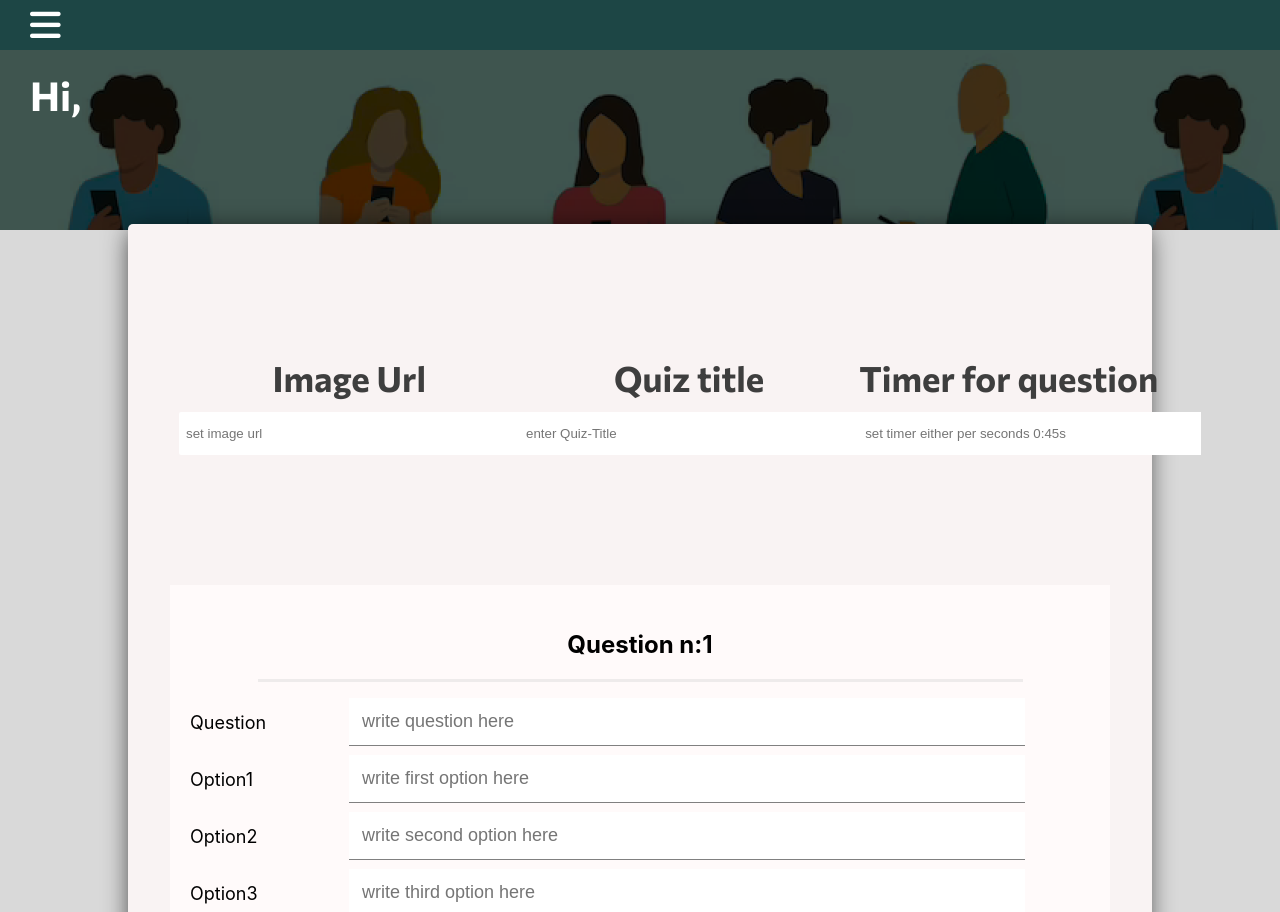
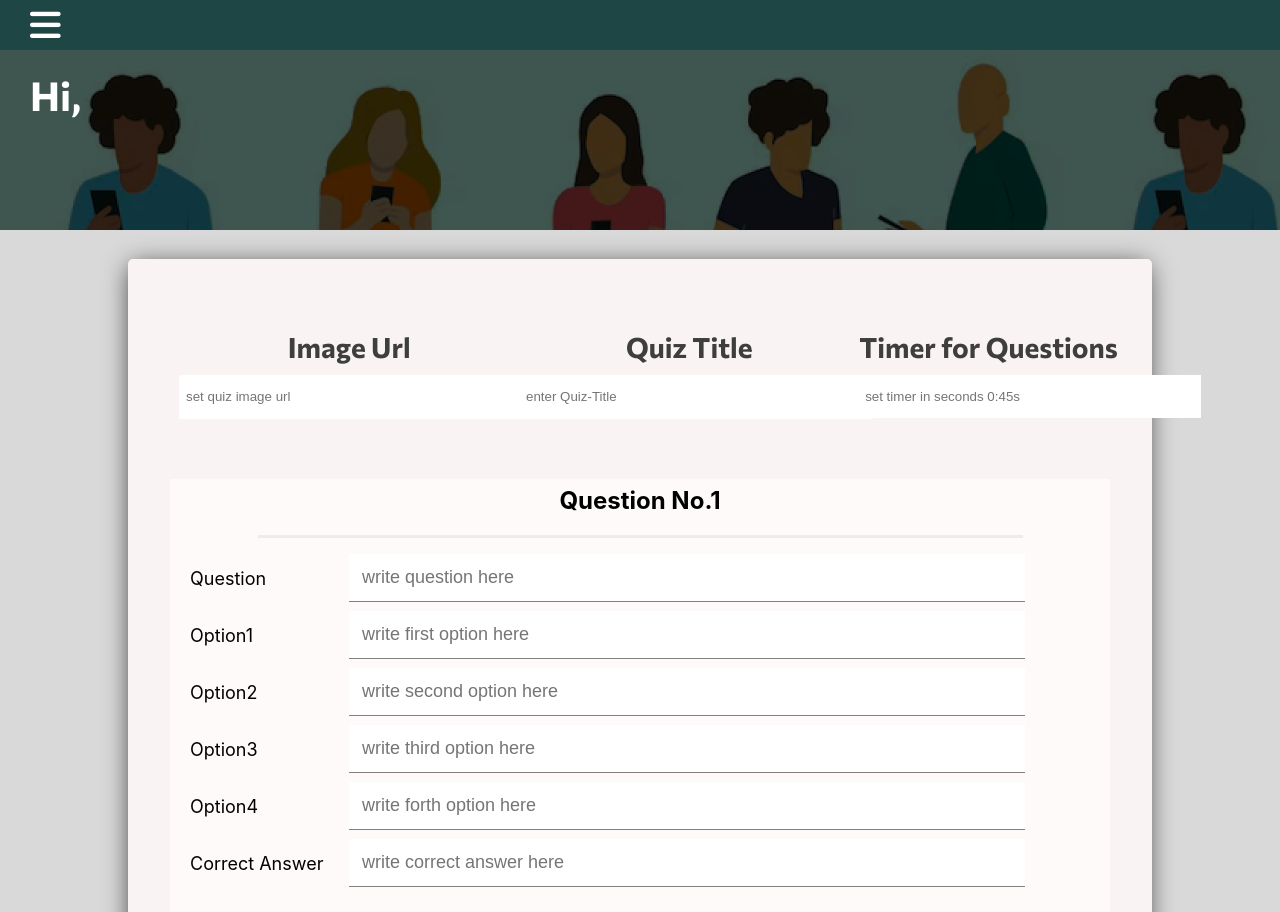
Before and after one commit to clint360/brain-buster-frontend, a React (Create React App) app: page /admin/quizzes in a window 1280 px wide. Shown: the top 912 px of the page. Built offline with nearby package versions, Linux system fonts and the light colour scheme.

Commit message:
Modify the quiz page

```diff
--- a/src/api/auth.js
+++ b/src/api/auth.js
@@ -15,3 +15,7 @@ export function getCurrentUser() {
 export function updateUser(userUpdate) {
   return httpClient.put(`user/${userUpdate.id}`, userUpdate);
 }
+
+export function setQuiz(quiz) {
+  return httpClient.post('quiz/addQuiz', quiz);
+}
--- a/src/view/pages/admin/quizzes/AdminQuizzes.css
+++ b/src/view/pages/admin/quizzes/AdminQuizzes.css
@@ -33,7 +33,7 @@
 }
 
 .quiz__setterContianer1 {
-  height: 350px;
+  height: 220px;
   width: 90%;
   display: flex;
   align-items: center;
@@ -44,12 +44,12 @@
 .quiz__tittle {
   width: 400px;
   text-align: center;
- /*  background-color: aquamarine; */
+  /*  background-color: aquamarine; */
 }
 
 .quiz__tittle h2 {
   font-family: 'Commissioner';
-  font-size: 35px;
+  font-size: 28px;
   font-weight: 700;
   line-height: 10px;
   letter-spacing: 0px;
@@ -61,19 +61,19 @@
   height: 30px;
   padding: 2%;
   border: none;
+  outline: none;
   border-radius: 2px;
 }
-
 
 .quiz__img {
   width: 400px;
   text-align: center;
- /*  background-color: aquamarine; */
+  /*  background-color: aquamarine; */
 }
 
 .quiz__img h2 {
   font-family: 'Commissioner';
-  font-size: 35px;
+  font-size: 28px;
   font-weight: 700;
   line-height: 10px;
   letter-spacing: 0px;
@@ -85,12 +85,13 @@
   height: 30px;
   padding: 2%;
   border: none;
+  outline: none;
   border-radius: 2px;
 }
 
 .question__timer h2 {
   font-family: 'Commissioner';
-  font-size: 35px;
+  font-size: 28px;
   font-weight: 700;
   line-height: 10px;
   letter-spacing: 0px;
@@ -118,9 +119,9 @@
   align-items: center;
   justify-content: center;
   flex-direction: column;
-  margin-top: 1%;
-  margin-bottom: 1%;
-  padding: 2%;
+  margin-top: 0;
+  margin-bottom: 5%;
+  padding: 2% 2% 5%;
   background-color: #fffafa;
 }
 
@@ -174,7 +175,7 @@
 }
 
 .sub__btn {
-  margin-top: 2%;
+  margin-top: 15%;
   width: 150px;
   height: 45px;
   padding: 2%;
--- a/src/view/pages/admin/quizzes/AdminQuizzes.jsx
+++ b/src/view/pages/admin/quizzes/AdminQuizzes.jsx
@@ -1,40 +1,64 @@
+/* eslint-disable no-console */
+/* eslint-disable no-undef */
 import React from 'react';
 import AdminTemplate from '../../../templates/admin/admintemplate/AdminTemplate';
+import { setQuiz } from '../../../../api/auth';
 import './AdminQuizzes.css';
 
 function AdminQuizzes() {
+  const handleSubmit = async (event) => {
+    event.preventDefault();
+    const data = new FormData(event.currentTarget);
+    const values = Object.fromEntries(data.entries());
+    console.log(values);
+    await setQuiz(values);
+    console.log(values);
+  };
   return (
     <AdminTemplate page="AdminQuizzes">
       <div className="quiz">
         <div className="admin__container">
-          <form className="quiz__setterContianer">
+          <form onSubmit={handleSubmit} className="quiz__setterContianer">
             <div className="quiz__setterContianer1">
               <div className="quiz__img">
                 <h2>Image Url</h2>
-                <input type="text" placeholder="set image url" />
+                <input
+                  name="quizImageUrl"
+                  type="url"
+                  placeholder="set quiz image url"
+                />
               </div>
               <div className="quiz__tittle">
-                <h2>Quiz title</h2>
-                <input type="text" placeholder="enter Quiz-Title" />
+                <h2>Quiz Title</h2>
+                <input
+                  name="quizName"
+                  type="text"
+                  placeholder="enter Quiz-Title"
+                />
               </div>
               <div className="question__timer">
-                <h2>Timer for question</h2>
+                <h2>Timer for Questions</h2>
                 <input
+                  name="quizTimer"
                   type="text"
-                  placeholder="set timer either per seconds 0:45s"
+                  placeholder="set timer in seconds 0:45s"
                 />
               </div>
             </div>
             <div className="each__question_container">
               <div className="firstQuestion__title">
-                <h2>Question n:1</h2>
+                <h2>Question No.1</h2>
               </div>
               <div className="firstquestion">
                 <div className="question__radio">
                   <p>Question</p>
                 </div>
                 <div className=" option1__input ">
-                  <input type="text" placeholder="write question here" />
+                  <input
+                    name="question"
+                    type="text"
+                    placeholder="write question here"
+                  />
                 </div>
               </div>
               <div className="firstquestion">
@@ -42,7 +66,11 @@ function AdminQuizzes() {
                   <p>Option1</p>
                 </div>
                 <div className=" option1__input ">
-                  <input type="text" placeholder="write first option here" />
+                  <input
+                    name="option1"
+                    type="text"
+                    placeholder="write first option here"
+                  />
                 </div>
               </div>
               <div className="firstquestion">
@@ -50,7 +78,11 @@ function AdminQuizzes() {
                   <p>Option2</p>
                 </div>
                 <div className=" option1__input ">
-                  <input type="text" placeholder="write second option here" />
+                  <input
+                    name="option2"
+                    type="text"
+                    placeholder="write second option here"
+                  />
                 </div>
               </div>
               <div className="firstquestion">
@@ -58,7 +90,11 @@ function AdminQuizzes() {
                   <p>Option3</p>
                 </div>
                 <div className=" option1__input ">
-                  <input type="text" placeholder="write third option here" />
+                  <input
+                    name="option3"
+                    type="text"
+                    placeholder="write third option here"
+                  />
                 </div>
               </div>
               <div className="firstquestion">
@@ -66,12 +102,28 @@ function AdminQuizzes() {
                   <p>Option4</p>
                 </div>
                 <div className=" option1__input ">
-                  <input type="text" placeholder="write forth option here" />
+                  <input
+                    name="option4"
+                    type="text"
+                    placeholder="write forth option here"
+                  />
+                </div>
+              </div>
+              <div className="firstquestion">
+                <div className="question__radio">
+                  <p>Correct Answer</p>
+                </div>
+                <div className=" option1__input ">
+                  <input
+                    name="answer"
+                    type="text"
+                    placeholder="write correct answer here"
+                  />
                 </div>
               </div>
               <div>
                 <button type="submit" className="sub__btn">
-                  Submit
+                  Next Question
                 </button>
               </div>
             </div>
```
